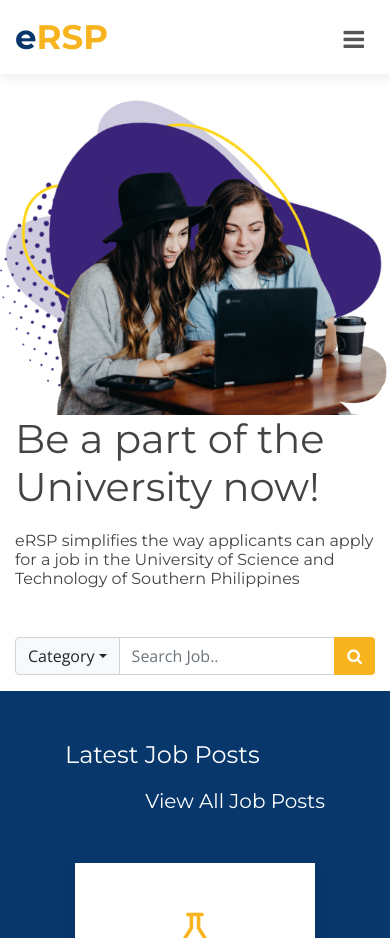
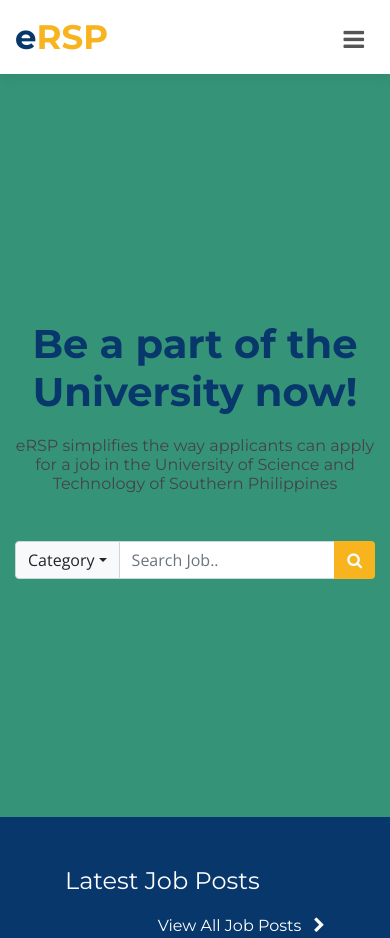
Before and after one commit to junihench/UpdatedHome, a plain HTML site: page index.html in a window 390 px wide. Shown: the top 938 px of the page. Drawn offline with nearby package versions, Linux system fonts and the light colour scheme; files whose address does not match are found by name.

Commit message:
mob respo

```diff
--- a/css/style.css
+++ b/css/style.css
@@ -508,10 +508,25 @@ body.mobile-nav-active #mobile-nav-toggle {
   color:white;
 }
 
-
+.intro-title{
+  font-weight: 600;
+  color: #08376B;
+}
 .search-box .btn-light {
   border: 1px solid #ced4da;
 }
+
+@media (max-width: 1200px)
+  {
+   #intro{
+    height:88vh;
+    background-color: #359477;
+    display: flex;
+    justify-content: center;
+    align-items: center;
+    text-align: center;
+   }
+  }
 /* About Section
 --------------------------------*/
 
@@ -626,6 +641,10 @@ body.mobile-nav-active #mobile-nav-toggle {
   -moz-transform: translateY(-10px);
 }
 
+.overlord{
+  transition: all 0.35s ease-in-out;
+}
+
 
 
 
@@ -691,6 +710,10 @@ body.mobile-nav-active #mobile-nav-toggle {
   margin: 0 auto;
 }
 
+.testimonial-item{
+  transition: all 0.35s ease-in-out;
+}
+
 #testimonials .testimonial-item h3 {
   font-size: 18px;
   font-weight: bold;
@@ -717,12 +740,18 @@ body.mobile-nav-active #mobile-nav-toggle {
   color: white;
 }
 
+.testimonial-item button:hover{
+  background-color: #50d8af;
+  color: white;
+}
+
 
 .testimonial-item:hover {
   box-shadow: 0px 0px 30px rgba(73, 78, 92, 0.15);
   transform: translateY(-10px);
   -webkit-transform: translateY(-10px);
   -moz-transform: translateY(-10px);
+
 }
 
 
@@ -977,9 +1006,7 @@ padding:5px;
 }
 
 @media (max-width: 767px) {
-  #intro .intro-content h2 {
-    font-size: 34px;
-  }
+
 
   #services .box  {
     margin-bottom: 20px;
--- a/index.html
+++ b/index.html
@@ -61,14 +61,14 @@
   <!--==========================
     Intro Section
   ============================-->
-  <section id="#intro" class="wow fadeInUp pt-4">
+  <section id="intro" class="wow fadeInUp pt-4">
 
     <div class="container-fluid">
       <div class="row justify-content-center align-items-center">
-        <div class="col-md-6 col-lg-6 order-0 order-md-1 img-fluid2  p-0 m-0"><img class="img-fluid"  src="img/die.png"  /></div>
+        <div class="col-md-6 col-lg-6 d-none d-lg-block order-0 order-md-1 img-fluid2  p-0 m-0"><img class="img-fluid"  src="img/die.png"  /></div>
 
         <div class="col-md-4 col-lg-4 text-md-start ">
-          <h1 class="fw-bold font-sans-serif">Be a part of the University now!</h4>
+          <h1 class="intro-title">Be a part of the University now!</h4>
           <h6 class="fs-6 fs-xl-7 mb-5">
             eRSP simplifies the way  applicants can apply for a job in the University of Science and Technology of Southern Philippines
           </h6>
@@ -81,8 +81,6 @@
                         <button class="btn btn-light dropdown-toggle" type="button" data-toggle="dropdown" aria-haspopup="true" aria-expanded="false">Category</button>
                         <div class="dropdown-menu">
                           <a class="dropdown-item" href="#">Category One</a>
-                          <a class="dropdown-item" href="#">Category Two</a>
-                          <a class="dropdown-item" href="#">Category Three</a>
                           <div role="separator" class="dropdown-divider"></div>
                           <a class="dropdown-item" href="#">Separated Category</a>
                         </div>
@@ -120,7 +118,7 @@
 
           <div class="col-md-6 text-right">
 
-              <h5>View All Job Posts</h5>
+              <h6>View All Job Posts <i class="fa fa-chevron-right pl-2" aria-hidden="true"></i></h6>
           </div>
         </div>
         <div class="owl-carousel testimonials-carousel">
```
Also changed, not shown: img/240757397_359000009209927_8507374989961094668_n.png (added).
